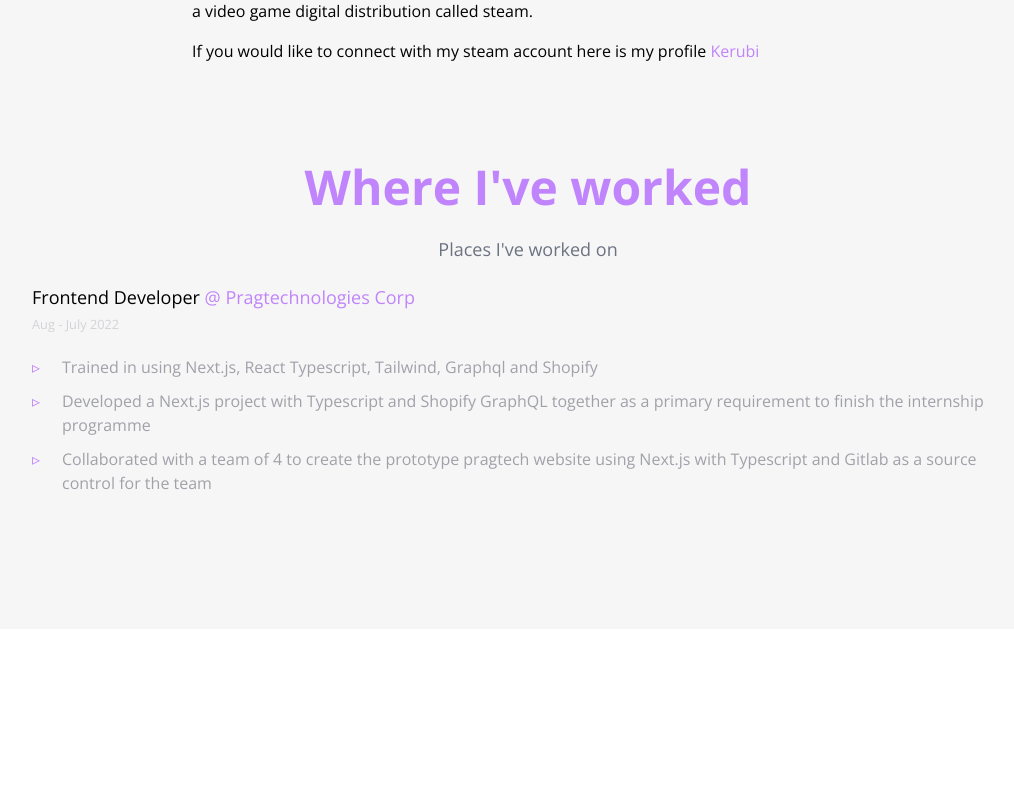
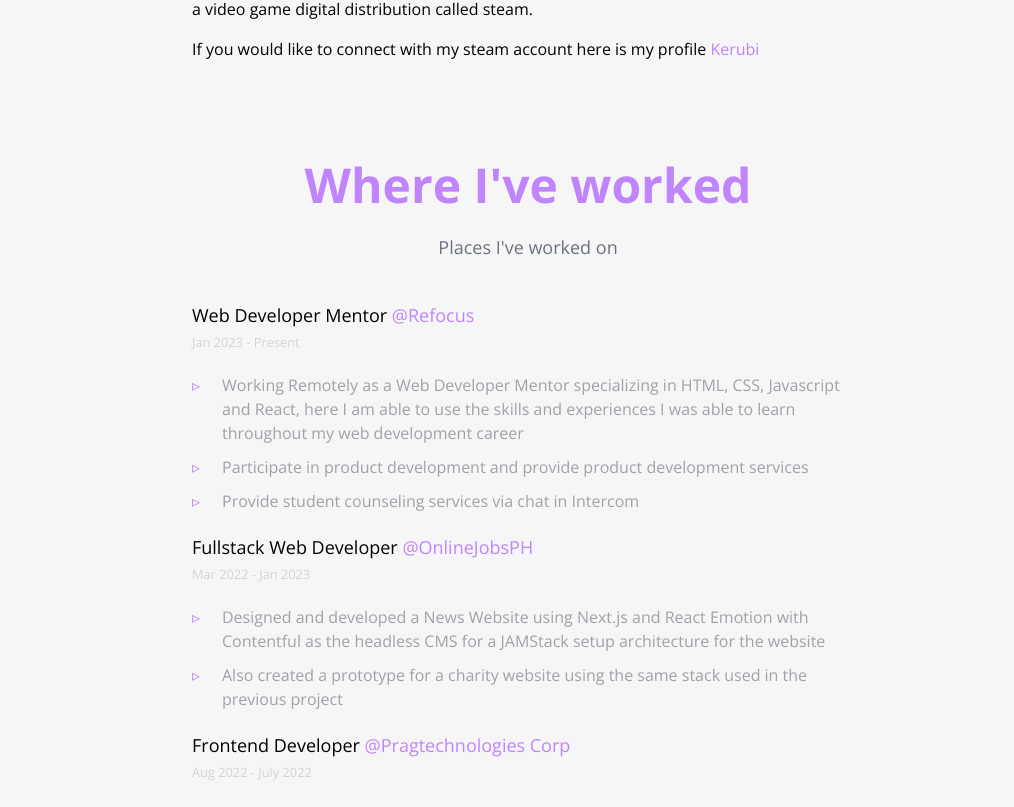
Before and after one commit to Kerubi-5/thekims-portfolio, a Next.js app: page / in a window 1280 px wide. Shown: the part 1211-2018 px from the top of the page, without its empty margins (112-1126 px from the left). Before the commit the page ends 1840 px from the top, so only its background shows below. Built offline with nearby package versions, Linux system fonts and the light colour scheme.

Commit message:
creates a list component

```diff
--- a/pages/index.tsx
+++ b/pages/index.tsx
@@ -18,7 +18,7 @@ type WorkPlaces = {
 const Home = () => {
   const Section = ({ title, description, children }: Section) => {
     return (
-      <section className="flex flex-col justify-center items-center mb-10 lg:mt-5">
+      <section className="flex flex-col justify-center items-center mb-10 lg:mt-5 max-w-2xl m-auto">
         <div className="sm:py-2 md:py-5 text-center">
           <h2 className="hover:text-gradient">{title}</h2>
           <p className="text-lg text-gray-500">{description}</p>
@@ -38,12 +38,19 @@ const Home = () => {
       <article>
         <div className="mb-5">
           <h3 className="text-lg dark:text-zinc-200">
-            {title} <span className="text-purple-400">@ {company}</span>
+            {title}{" "}
+            <span
+              title="Company"
+              aria-label="Company"
+              className="text-purple-400"
+            >
+              @{company}
+            </span>
           </h3>
           <small className="text-zinc-300">{date}</small>
         </div>
 
-        <ul className="description">
+        <ul className="list">
           {description.map((desc, idx) => (
             <li className="text-zinc-400" key={idx}>
               {desc}
@@ -56,13 +63,32 @@ const Home = () => {
 
   const workPlaces: WorkPlaces[] = [
     {
+      title: "Web Developer Mentor",
+      company: "Refocus",
+      date: "Jan 2023 - Present",
+      description: [
+        "Working Remotely as a Web Developer Mentor specializing in HTML, CSS, Javascript and React, here I am able to use the skills and experiences I was able to learn throughout my web development career",
+        "Participate in product development and provide product development services",
+        "Provide student counseling services via chat in Intercom",
+      ],
+    },
+    {
+      title: "Fullstack Web Developer",
+      company: "OnlineJobsPH",
+      date: "Mar 2022 - Jan 2023",
+      description: [
+        "Designed and developed a News Website using Next.js and React Emotion with Contentful as the headless CMS for a JAMStack setup architecture for the website",
+        "Also created a prototype for a charity website using the same stack used in the previous project",
+      ],
+    },
+    {
       title: "Frontend Developer",
       company: "Pragtechnologies Corp",
-      date: "Aug - July 2022",
+      date: "Aug 2022 - July 2022",
       description: [
         "Trained in using Next.js, React Typescript, Tailwind, Graphql and Shopify",
         "Developed a Next.js project with Typescript and Shopify GraphQL together as a primary requirement to finish the internship programme",
-        "Collaborated with a team of 4 to create the prototype pragtech website using Next.js with Typescript and Gitlab as a source control for the team",
+        "Collaborated with a team of 4 to create the prototype of the pragtech website using Next.js with Typescript and Gitlab as a source control for the team",
       ],
     },
   ];
@@ -114,7 +140,9 @@ const Home = () => {
         </div>
       </Section>
       <Section title="Where I've worked" description="Places I've worked on">
-        {workPlaces.map(RenderWorkPlaces)}
+        <div className="workExperiences space-y-5 mt-5">
+          {workPlaces.map(RenderWorkPlaces)}
+        </div>
       </Section>
     </Container>
   );
--- a/styles/globals.css
+++ b/styles/globals.css
@@ -5,20 +5,6 @@
 @layer base {
   h2 {
     @apply text-3xl md:text-4xl lg:text-5xl text-purple-400 font-bold mb-6;
-  }
-
-  /* Gives list items a > icon before */
-  ul li {
-    position: relative;
-    padding-left: 30px;
-    margin-bottom: 10px;
-  }
-
-  ul li::before {
-    content: "▹";
-    position: absolute;
-    left: 0px;
-    color: #c084fc;
   }
 
   /* Gives anchor links cool underline hover effect and after hover effect */
@@ -58,6 +44,20 @@
   .text-gradient {
     @apply bg-clip-text text-transparent primary-gradient transition-colors;
   }
+
+  /* Gives list items a > icon before */
+  ul.list li {
+    position: relative;
+    padding-left: 30px;
+    margin-bottom: 10px;
+  }
+
+  ul.list li::before {
+    content: "▹";
+    position: absolute;
+    left: 0px;
+    color: #c084fc;
+  }
 }
 
 @layer utilities {
```
